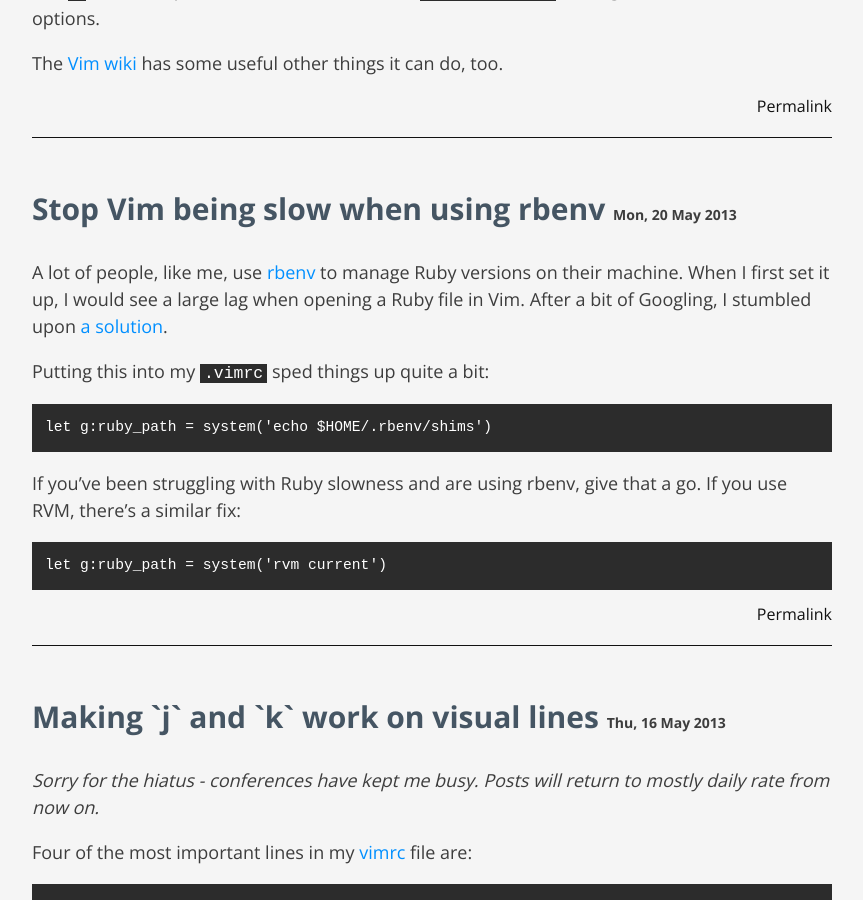
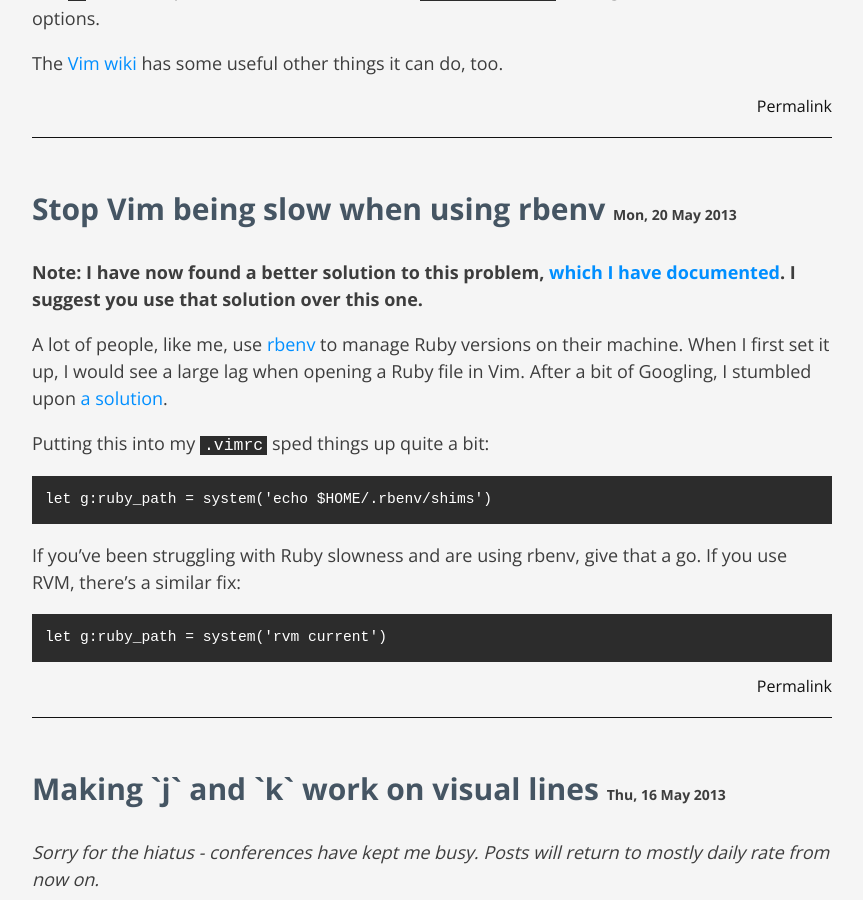
Before and after one commit to jackfranklin/tilvim, a Jekyll site: the page built from index.html, in a window 1280 px wide and 900 px high, scrolled down 2141 px. Shown: the whole window, without its empty margins (208-1071 px from the left). Built offline with Jekyll 4.4.1, drawn with Linux system fonts in a browser that asks for light colours.

Commit message:
disclaimer on old post

```diff
--- a/_posts/2013-05-20-vim-and-rbenv.md
+++ b/_posts/2013-05-20-vim-and-rbenv.md
@@ -2,6 +2,8 @@
 layout: post
 title: Stop Vim being slow when using rbenv
 ---
+
+__Note: I have now found a better solution to this problem, [which I have documented](http://tilvim.com/2013/05/30/even-quicker-vim-ruby.html). I suggest you use that solution over this one.__
 
 A lot of people, like me, use [rbenv](https://github.com/sstephenson/rbenv) to manage Ruby versions on their machine. When I first set it up, I would see a large lag when opening a Ruby file in Vim. After a bit of Googling, I stumbled upon [a solution](http://stackoverflow.com/questions/9341768/vim-response-quite-slow).
 
```
